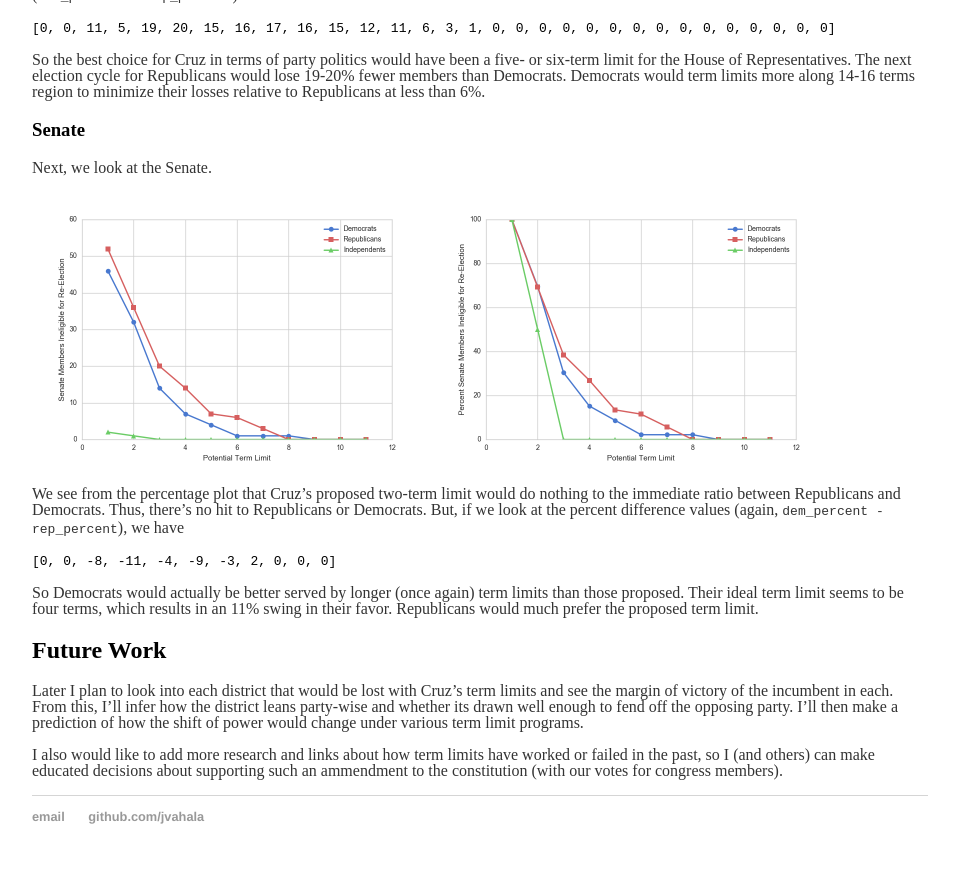
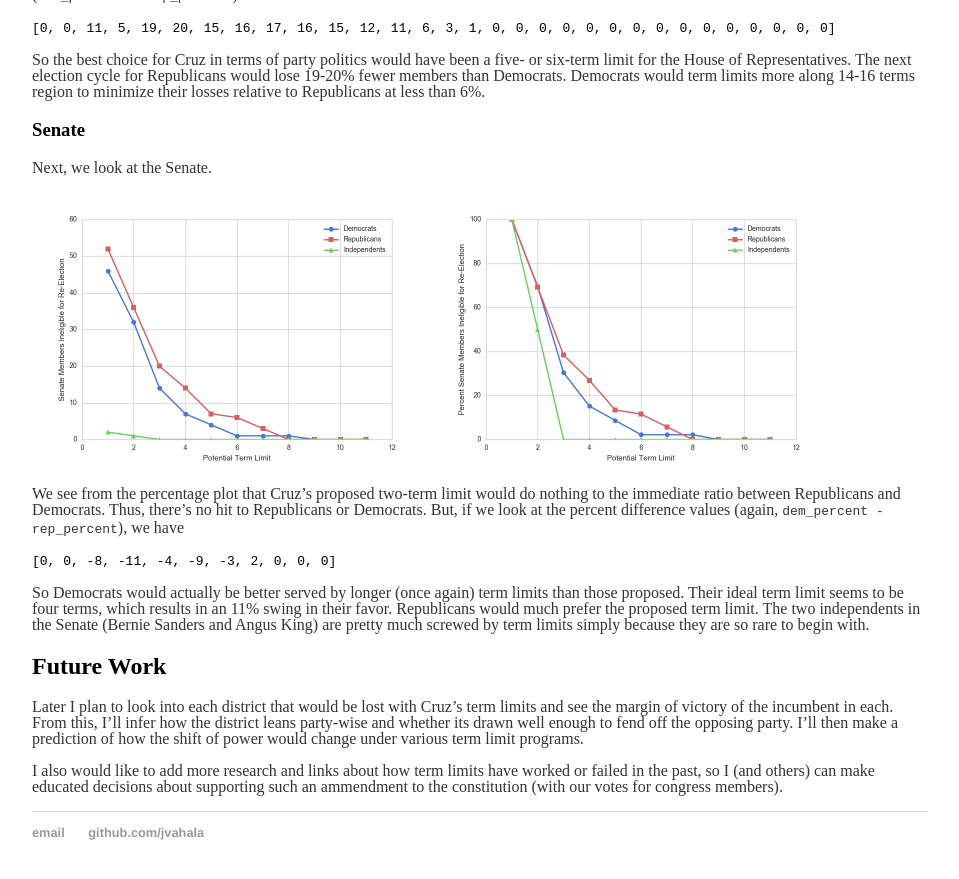
Before and after one commit to jvahala/jvahala.github.io, a Jekyll site: the page built from _posts/2017-01-06-Cruz-Term-Limits-Analysis.md, in a window 1280 px wide and 900 px high, scrolled down 1654 px. Shown: the top 879 px of the window, without its empty margins (160-1119 px from the left). Built offline with Jekyll 4.4.1, drawn with Linux system fonts in a browser that asks for light colours.

Commit message:
Update 2017-01-06-Cruz-Term-Limits-Analysis.md

````diff
--- a/_posts/2017-01-06-Cruz-Term-Limits-Analysis.md
+++ b/_posts/2017-01-06-Cruz-Term-Limits-Analysis.md
@@ -55,7 +55,7 @@ We see from the percentage plot that Cruz's proposed two-term limit would do not
 ```
 [0, 0, -8, -11, -4, -9, -3, 2, 0, 0, 0]
 ```
-So Democrats would actually be better served by longer (once again) term limits than those proposed. Their ideal term limit seems to be four terms, which results in an 11% swing in their favor. Republicans would much prefer the proposed term limit.
+So Democrats would actually be better served by longer (once again) term limits than those proposed. Their ideal term limit seems to be four terms, which results in an 11% swing in their favor. Republicans would much prefer the proposed term limit. The two independents in the Senate (Bernie Sanders and Angus King) are pretty much screwed by term limits simply because they are so rare to begin with.
 
 ## Future Work
 
````
